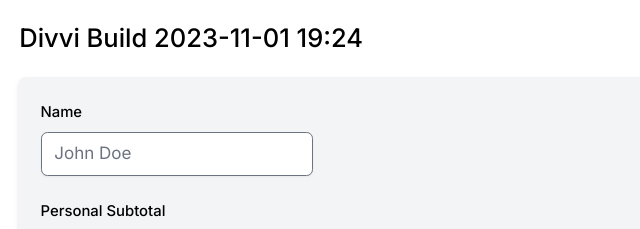
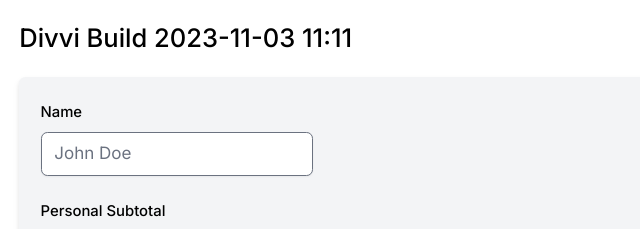
Before and after one commit to doubleaykay/purge_divvi, a plain HTML site: page index.html in a window 1280 px wide. Shown: the top 229 px of the page, 2-642 px from the left. Drawn offline with nearby package versions, Linux system fonts and the light colour scheme.

Commit message:
Remove adaptive scaling to test effects

```diff
--- a/index.html
+++ b/index.html
@@ -1,6 +1,6 @@
 <!DOCTYPE html>
 <head>
-    <meta name="viewport" content="width-device-width, initial-scale=1">
+    <!-- <meta name="viewport" content="width-device-width, initial-scale=1"> -->
     <title>Divvi</title>
     <link href="./resources/css/post.css" type="text/css" rel="stylesheet">
     <link rel="stylesheet" href="https://cdn.jsdelivr.net/npm/bootstrap-icons@1.11.1/font/bootstrap-icons.css">
@@ -9,7 +9,7 @@
     <link href="https://fonts.googleapis.com/css2?family=Inter:wght@100;200;300;400;500;600;700;800;900&display=swap" rel="stylesheet">
 </head>
 <body class="m-5">
-    <h1 class="text-2xl font-medium mb-5">Divvi Build 2023-11-01 19:24</h1>
+    <h1 class="text-2xl font-medium mb-5">Divvi Build 2023-11-03 11:11</h1>
     <form class="space-y-8">
         <!-- card -->
         <div class="bg-gray-100 rounded-md drop-shadow-md">
```
